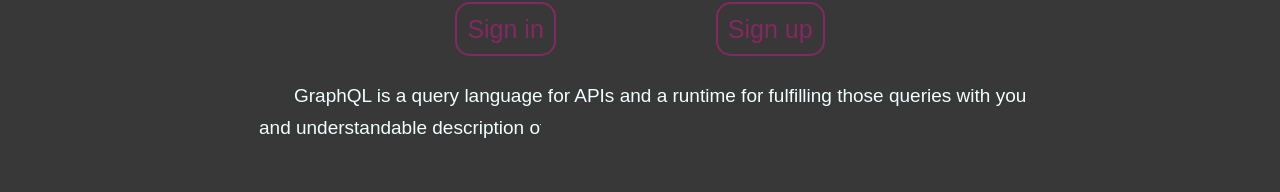
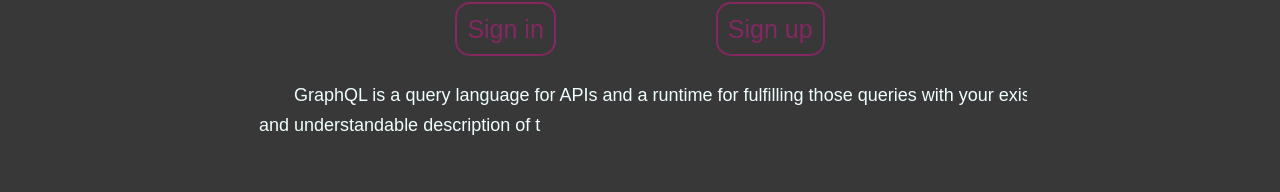
Before and after one commit to wlladislaw/graphiql-app, a React app: page / in a window 1280 px wide. Shown: the part 243-435 px from the top of the page. Built offline with nearby package versions, Linux system fonts and the light colour scheme.

Commit message:
refactor: change font-size of description

```diff
--- a/src/pages/Welcome/Welcome.scss
+++ b/src/pages/Welcome/Welcome.scss
@@ -16,7 +16,7 @@
     .text-container{
         width: 60%;
         p{
-            font-size: 19px;
+            font-size: 18px;
             color: azure;
             white-space: nowrap;
             overflow: hidden;
```
